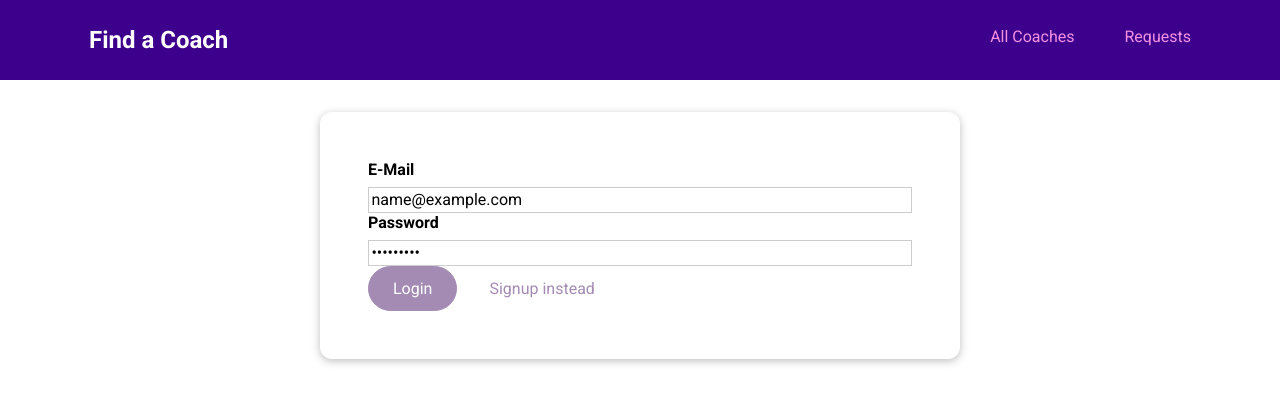
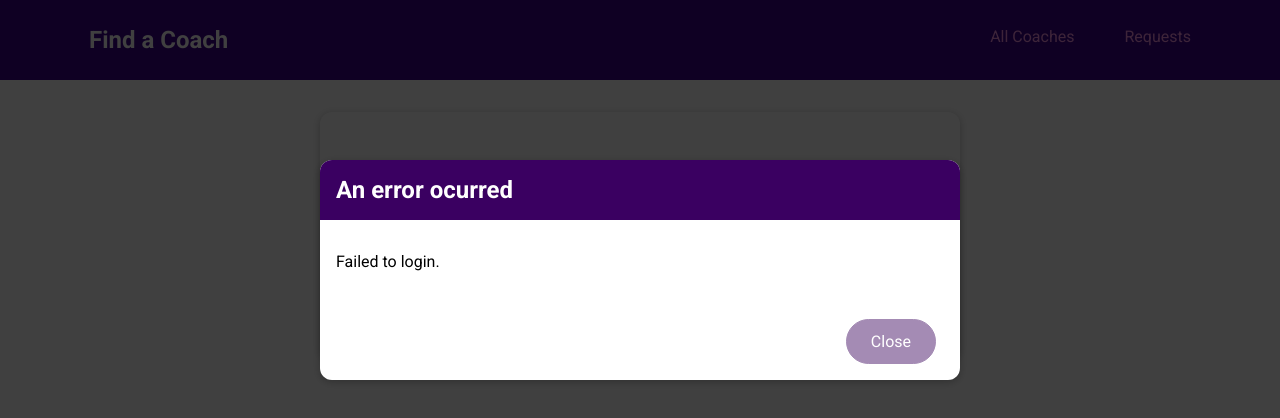
Before and after one commit to sidneyfranciscodev/find-a-coach-vue, a Vue app: page /auth in a window 1280 px wide. Both pictures are taken after typing "name@example.com", "Sample123" into the empty fields and a click on the button "Login". Shown: the top 418 px of the page. Built offline with nearby package versions, Linux system fonts and the light colour scheme; no server answers.

Commit message:
add: base-dialog and base-spinner to UserAuth.vue

```diff
--- a/src/pages/auth/UserAuth.vue
+++ b/src/pages/auth/UserAuth.vue
@@ -1,4 +1,11 @@
 <template>
+  <div>
+    <base-dialog :show="!!store.error" title="An error ocurred" @close="handleError">
+      <p>{{ store.error }}</p>
+    </base-dialog>
+    <base-dialog :show="store.isLoading" title="Authenticating..." fixed>
+      <base-spinner></base-spinner>
+    </base-dialog>
     <base-card>
       <form @submit.prevent="handleLogin">
         <div class="form-control">
@@ -14,6 +21,7 @@
         <base-button type="button" mode="flat" @click="switchAuthMode">{{ switchModeButtonCaption}}</base-button>
       </form>
     </base-card>
+  </div>
 </template>
 
 <script setup>
@@ -46,6 +54,10 @@ const handleLogin = () => {
         });
     }
 };
+
+const handleError = () => {
+    store.error = null;
+}
 
 const switchAuthMode = () => {
     if (mode.value === 'login') mode.value = 'signup';
```
Lines whose indentation alone changed are shown as unchanged.
